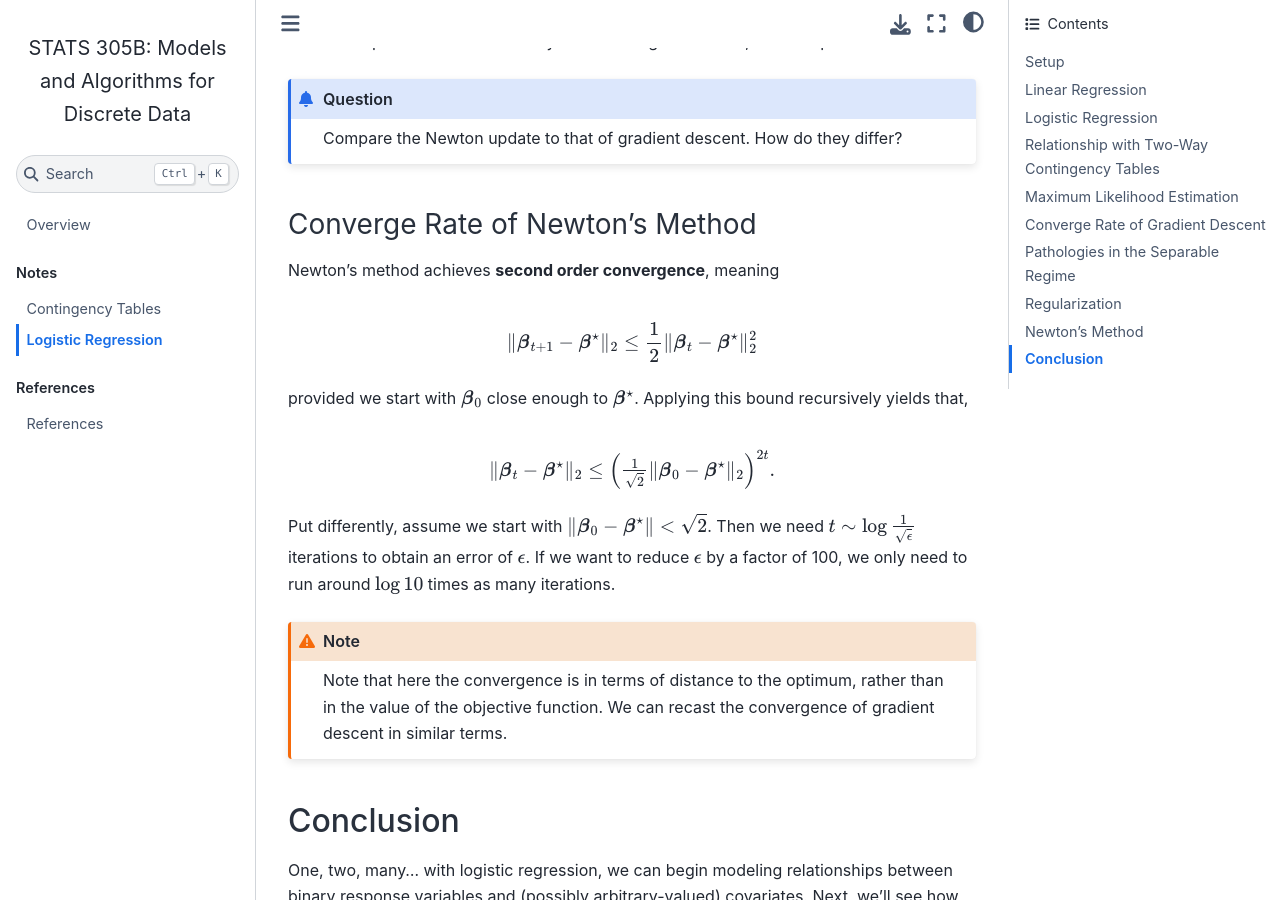
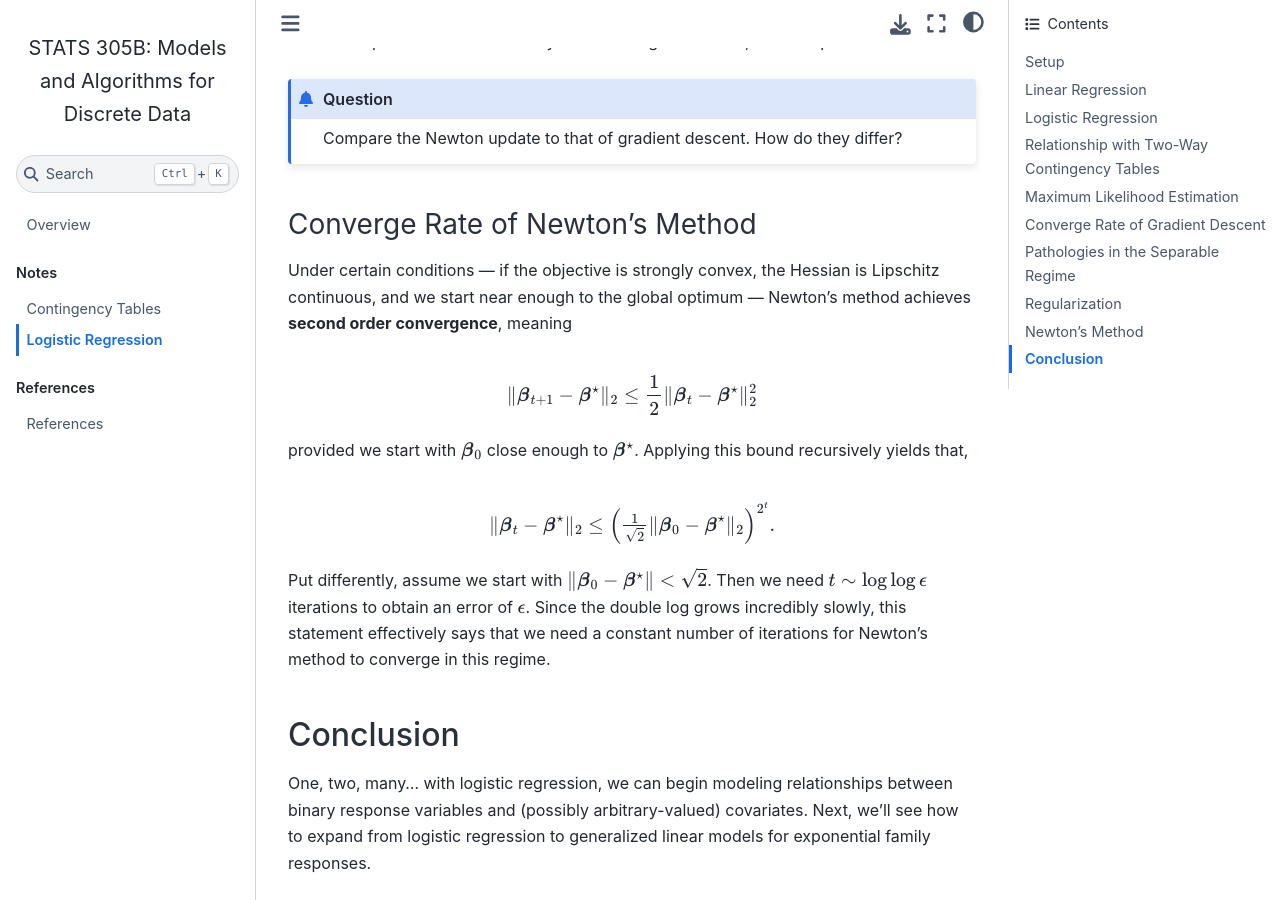
Before and after one commit to slinderman/stats305b, a Jupyter Book: the page built from lectures/03_logreg.md, in a window 1280 px wide and 900 px high, scrolled down 9474 px. Built offline with Jupyter Book 1.0.4 settings and Sphinx 7.4.7 and the Sphinx Book theme 1.1.4, drawn with Linux system fonts in a browser that asks for light colours; pages that are not in the unit, such as notebooks, are missing from menus.

Commit message:
fixing bug in newton's method converge rate

```diff
--- a/lectures/03_logreg.md
+++ b/lectures/03_logreg.md
@@ -255,30 +255,24 @@ Compare the Newton update to that of gradient descent. How do they differ?
 
 ### Converge Rate of Newton's Method
 
-Newton's method achieves **second order convergence**, meaning
+Under certain conditions &mdash; if the objective is strongly convex, the Hessian is Lipschitz continuous, and we start near enough to the global optimum &mdash; Newton's method achieves **second order convergence**, meaning
 \begin{align*}
 \|\mbbeta_{t+1} - \mbbeta^\star\|_2 \leq \frac{1}{2} \|\mbbeta_t - \mbbeta^\star\|_2^2
 \end{align*}
 provided we start with $\mbbeta_0$ close enough to $\mbbeta^\star$.
 Applying this bound recursively yields that,
 \begin{align*}
-\|\mbbeta_t - \mbbeta^\star\|_2 &\leq \left(\tfrac{1}{\sqrt{2}} \|\mbbeta_0 - \mbbeta^\star\|_2 \right)^{2t}.
+\|\mbbeta_t - \mbbeta^\star\|_2 &\leq \left(\tfrac{1}{\sqrt{2}} \|\mbbeta_0 - \mbbeta^\star\|_2 \right)^{2^t}.
 \end{align*}
 
-Put differently, assume we start with $\|\mbbeta_0 - \mbbeta^\star\| < \sqrt{2}$. Then we need $t \sim \log \frac{1}{\sqrt{\epsilon}}$ iterations to obtain an error of $\epsilon$. If we want to reduce $\epsilon$ by a factor of 100, we only need to run around $\log 10$ times as many iterations.
+Put differently, assume we start with $\|\mbbeta_0 - \mbbeta^\star\| < \sqrt{2}$. Then we need $t \sim \log \log \epsilon$ iterations to obtain an error of $\epsilon$. Since the double log grows incredibly slowly, this statement effectively says that we need a constant number of iterations for Newton's method to converge in this regime.
 
 <!--
-eps \leq c^{2t};  c < 1
-log eps \leq 2t * log c;  log c < 0
-log eps / c' \leq -2t;  c' = (-log c) > 0
--1/2 log eps \geq t
-t = O(\log (1 / \sqrt{eps}))
--->
-
 :::{admonition} Note
 :class: warning
 Note that here the convergence is in terms of distance to the optimum, rather than in the value of the objective function. We can recast the convergence of gradient descent in similar terms.
-:::
+::: -->
+
 <!--
 ## Iteratively Reweighted Least Squares
 
```
